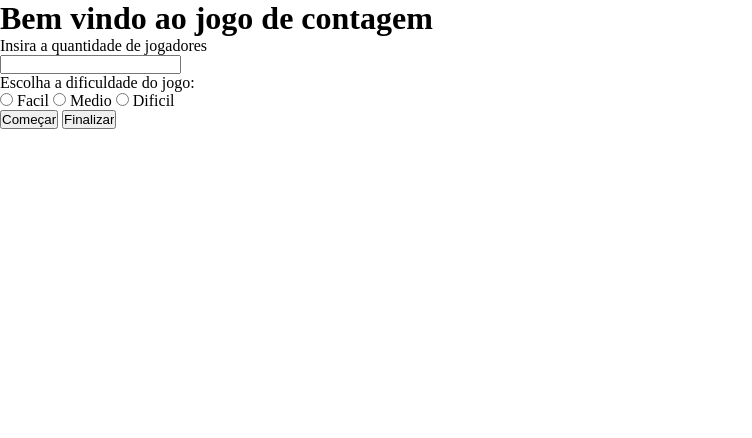
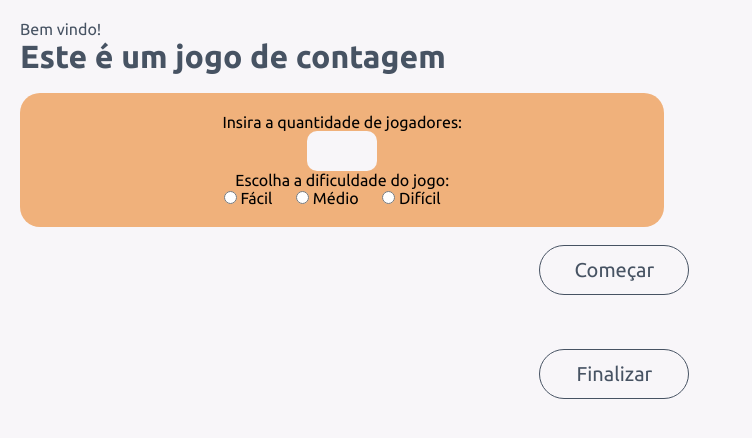
Before and after one commit to LucasKendy1/CONTAGEM, a plain HTML site: page index.html in a window 1280 px wide. Shown: the whole page, without its empty margins (0-752 px from the left). Drawn offline with Linux system fonts and the light colour scheme.

Commit message:
css introducao

```diff
--- a/CONTAGEM.js
+++ b/CONTAGEM.js
@@ -48,6 +48,7 @@ function criarTabela(){
         }
         tabela.appendChild(corpotabela)
         document.body.appendChild(tabela)
+        tabela.style.margin='auto'
         setTimeout(function(){
             tabela.style.display='none'
         },7000)
--- a/index.html
+++ b/index.html
@@ -6,34 +6,45 @@
     <meta name="viewport" content="width=device-width, initial-scale=1.0">
     <title>Contagem</title>
     <link rel="stylesheet" href="style.css">
+    <link rel="preconnect" href="https://fonts.googleapis.com">
+    <link rel="preconnect" href="https://fonts.gstatic.com" crossorigin>
+    <link href="https://fonts.googleapis.com/css2?family=Ubuntu:ital,wght@0,300;0,400;0,500;0,700;1,300;1,400;1,500;1,700&display=swap" rel="stylesheet">
 </head>
 <body>
     <header>
-        <h1>Bem vindo ao jogo de contagem</h1>
-        <p>Insira a quantidade de jogadores</p>
-        <input type="number" id="idqtdplayer">
-        <p>Escolha a dificuldade do jogo:</p>
+        <p>Bem vindo! </p>
+        <h1>Este é um jogo de contagem</h1>
+        <br>
+        <section>
+            <p>Insira a quantidade de jogadores: </p>
+            <input type="number" id="idqtdplayer">
+            <p>Escolha a dificuldade do jogo: </p>
+            <input type="radio" name="dificuldade" id="iddificuldade">
+            <label for="dificuldade">Fácil</label>
 
-        <input type="radio" name="dificuldade" id="iddificuldade">
-        <label for="dificuldade">Facil</label>
+            <input type="radio" name="dificuldade" id="iddificuldade">
+            <label for="dificuldade">Médio</label>
 
-        <input type="radio" name="dificuldade" id="iddificuldade">
-        <label for="dificuldade">Medio</label>
+            <input type="radio" name="dificuldade" id="iddificuldade">
+            <label for="dificuldade">Difícil</label>
+        </section>
+    </header>
+    <br>
+    <main>
+        <input type="button" value="Começar" onclick="start()">
 
-        <input type="radio" name="dificuldade" id="iddificuldade">
-        <label for="dificuldade">Dificil</label>
-
-
-    </header>
-    <main>
+        <br>
 
         <div id="display"></div>
+
+        <br>
+
         <div id="tabuleiro"></div>
 
-        <input type="button" value="Começar" onclick="start()">
-        <input type="button" value="Finalizar" onclick="stop()">
+        <br>
     </main>
     <footer>
+        <input type="button" value="Finalizar" onclick="stop()">
         <p id="vencedor"></p>
     </footer>
     <script src="CONTAGEM.js"></script>
--- a/style.css
+++ b/style.css
@@ -2,19 +2,93 @@
     margin: 0;
     padding: 0;
 }
+:root{
+    --cor1: #f8f6f9;
+    --divs: #475363;
+    --cards: #f0b17b;
+}
+body{
+    background-color: var(--cor1);
+    font-family: 'Ubuntu', sans-serif;
+    color:var(--divs);
+    width: 96vw;
+    height: 96vh;
+}
+header{
+    margin-left: 20px;
+    margin-top: 20px;
+
+}
+header>section{
+    text-align: center;
+    background-color: var(--cards);
+    color: black;
+    width: 50%;
+    padding: 20px;
+    border-radius: 20px;
+    flex-direction: column;
+    display: inline-block;
+    justify-content: space-between;
+}
+label{
+    margin-right: 20px;
+}
+main,footer{
+    display: flex;
+    justify-content: center;
+    align-items: center;
+    flex-direction: column;
+}
 td{
-    border: 1px solid black;
-    width: 20px;
-    height: 20px;
+    border: 1px solid var(--divs);
+    width: 30px;
+    height: 30px;
+    border-radius: 5px;
 }
 th{
-    border: 1px solid black;
-    width: 20px;
-    height: 20px;
-    background-color: black;
+    border: 1px solid var(--divs);
+    width: 30px;
+    height: 30px;
+    background-color: var(--divs);
+    border-radius: 5px;
 }
 #botao1{
     width: 50px;
     height: 50px;
     border: 1px solid black;
 }
+main>input,footer>input{
+    width: 150px;
+    height: 50px;
+    border-radius: 50px;
+    border:1px solid var(--divs);
+    background-color: var(--cor1);
+    color: var(--divs);
+    font-family: 'Ubuntu', sans-serif;
+    font-size: 15pt;
+    transition: .5s;
+    cursor: pointer;
+}
+main>input:hover{
+    background-color: var(--divs);
+    color: var(--cor1);
+}
+#idqtdplayer{
+    width: 70px;
+    height: 40px;
+    font-size: 15pt;
+    font-family: 'Ubuntu', sans-serif;
+    background-color: var(--cor1);
+    border: none;
+    border-radius: 10px;
+    color: var(--divs);
+    text-align: center;
+}
+#display{
+    font-size: 30pt;
+    color: var(--divs);
+
+}
+#tabuleiro{
+    margin: auto;
+}
```
